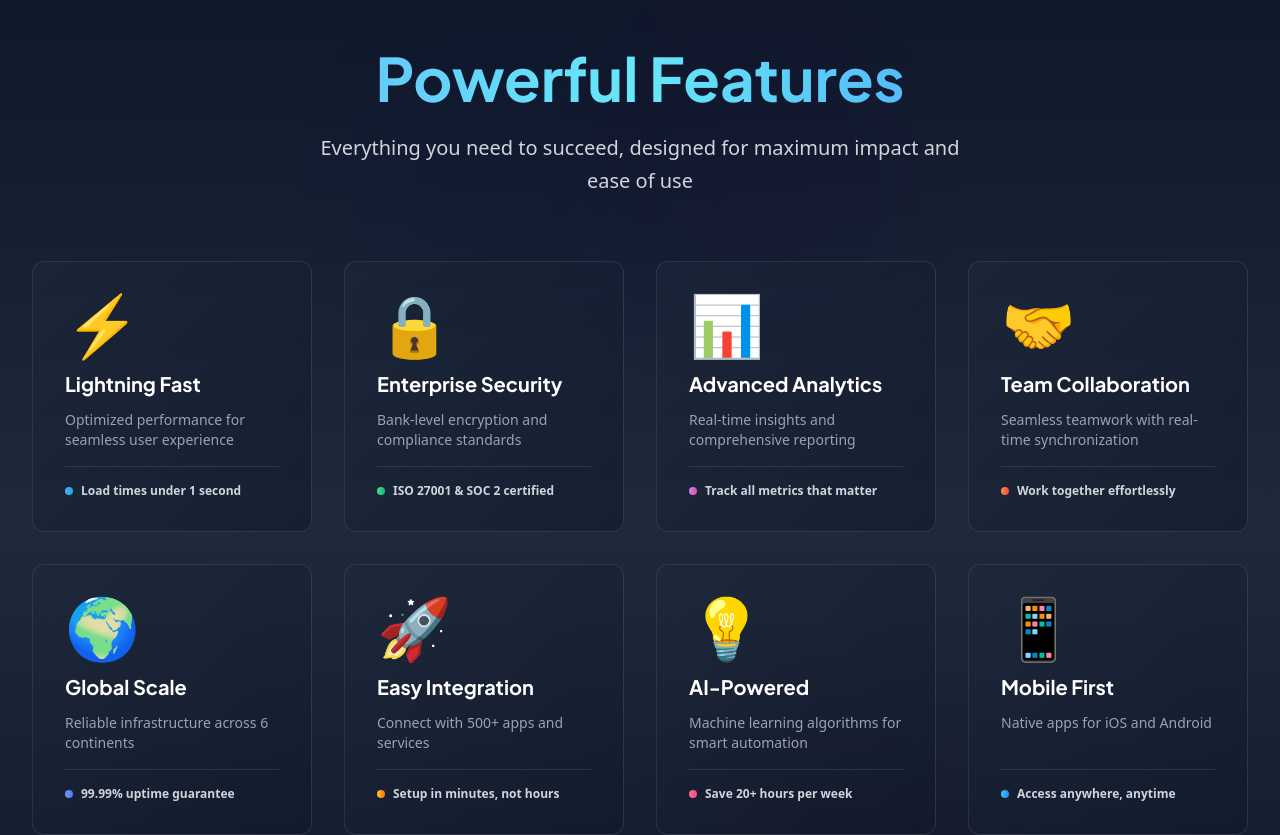
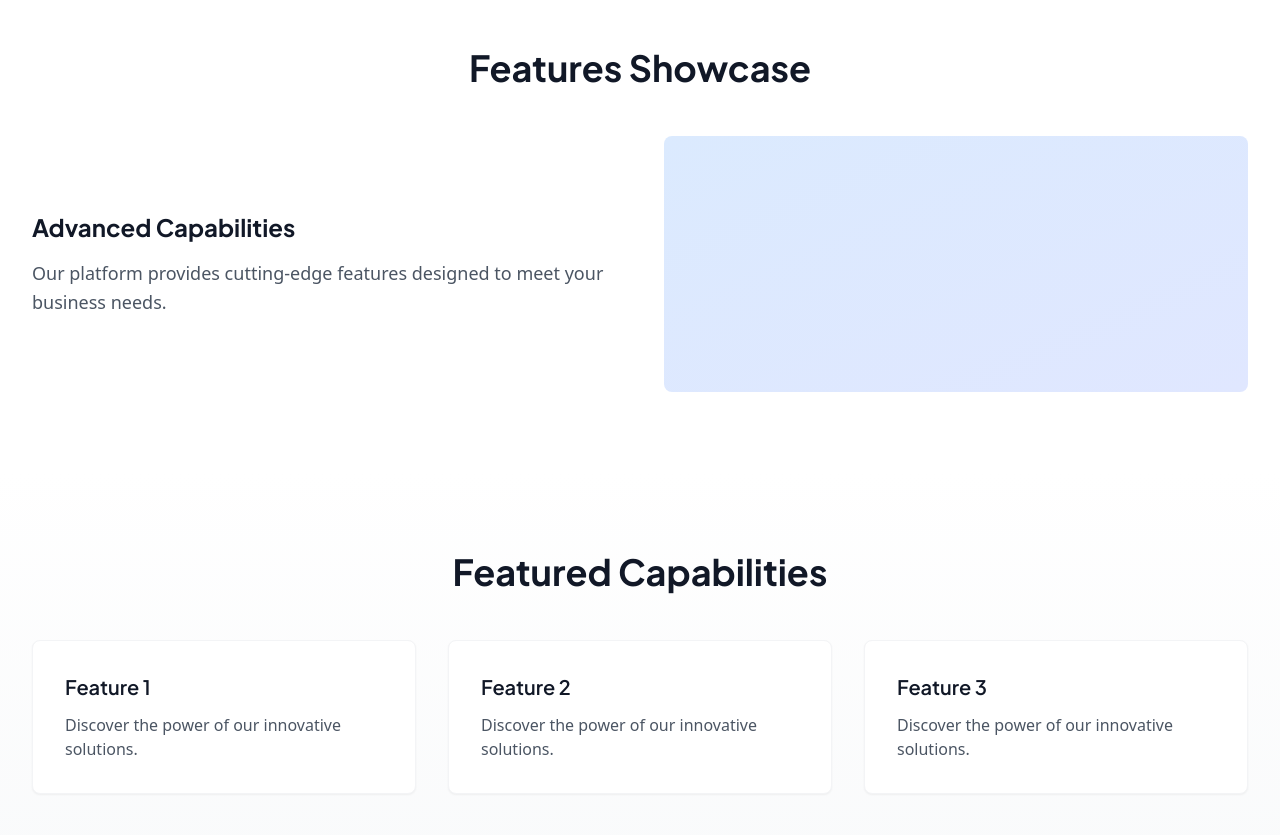
Before and after one commit to FeltSense/web-project-90f869ea-d09e-418f-9369-cc0209593515-1766157275964, a Next.js app: page / in a window 1280 px wide. Shown: the part 2960-3795 px from the top of the page. Built offline with nearby package versions, Linux system fonts and the light colour scheme.

Commit message:
🔧 Build Fix: Updated components/KeyFeaturesShowcase.tsx

```diff
--- a/components/KeyFeaturesShowcase.tsx
+++ b/components/KeyFeaturesShowcase.tsx
@@ -1,257 +1,28 @@
 'use client';
 
-import { motion } from 'framer-motion';
 import React from 'react';
 
-interface Feature {
-  id: number;
-  icon: string;
-  title: string;
-  description: string;
-  benefit: string;
-  gradient: string;
-}
-
-const features: Feature[] = [
-  {
-    id: 1,
-    icon: '⚡',
-    title: 'Lightning Fast',
-    description: 'Optimized performance for seamless user experience',
-    benefit: 'Load times under 1 second',
-    gradient: 'from-blue-400 to-cyan-500'
-  },
-  {
-    id: 2,
-    icon: '🔒',
-    title: 'Enterprise Security',
-    description: 'Bank-level encryption and compliance standards',
-    benefit: 'ISO 27001 & SOC 2 certified',
-    gradient: 'from-green-400 to-emerald-500'
-  },
-  {
-    id: 3,
-    icon: '📊',
-    title: 'Advanced Analytics',
-    description: 'Real-time insights and comprehensive reporting',
-    benefit: 'Track all metrics that matter',
-    gradient: 'from-purple-400 to-pink-500'
-  },
-  {
-    id: 4,
-    icon: '🤝',
-    title: 'Team Collaboration',
-    description: 'Seamless teamwork with real-time synchronization',
-    benefit: 'Work together effortlessly',
-    gradient: 'from-orange-400 to-red-500'
-  },
-  {
-    id: 5,
-    icon: '🌍',
-    title: 'Global Scale',
-    description: 'Reliable infrastructure across 6 continents',
-    benefit: '99.99% uptime guarantee',
-    gradient: 'from-indigo-400 to-blue-500'
-  },
-  {
-    id: 6,
-    icon: '🚀',
-    title: 'Easy Integration',
-    description: 'Connect with 500+ apps and services',
-    benefit: 'Setup in minutes, not hours',
-    gradient: 'from-yellow-400 to-orange-500'
-  },
-  {
-    id: 7,
-    icon: '💡',
-    title: 'AI-Powered',
-    description: 'Machine learning algorithms for smart automation',
-    benefit: 'Save 20+ hours per week',
-    gradient: 'from-rose-400 to-pink-500'
-  },
-  {
-    id: 8,
-    icon: '📱',
-    title: 'Mobile First',
-    description: 'Native apps for iOS and Android',
-    benefit: 'Access anywhere, anytime',
-    gradient: 'from-cyan-400 to-blue-500'
-  }
-];
-
-const containerVariants = {
-  hidden: { opacity: 0 },
-  visible: {
-    opacity: 1,
-    transition: {
-      staggerChildren: 0.1,
-      delayChildren: 0.2
-    }
-  }
+const KeyFeaturesShowcase: React.FC = () => {
+  return (
+    <section className="py-20 px-4 sm:px-6 lg:px-8 bg-white">
+      <div className="max-w-7xl mx-auto">
+        <h2 className="text-4xl font-bold text-gray-900 mb-12 text-center">
+          Features Showcase
+        </h2>
+        <div className="grid grid-cols-1 md:grid-cols-2 gap-12">
+          <div className="flex flex-col justify-center">
+            <h3 className="text-2xl font-bold text-gray-900 mb-4">
+              Advanced Capabilities
+            </h3>
+            <p className="text-gray-600 text-lg leading-relaxed">
+              Our platform provides cutting-edge features designed to meet your business needs.
+            </p>
+          </div>
+          <div className="bg-gradient-to-br from-blue-100 to-indigo-100 rounded-lg h-64"></div>
+        </div>
+      </div>
+    </section>
+  );
 };
 
-const itemVariants = {
-  hidden: { opacity: 0, y: 20 },
-  visible: {
-    opacity: 1,
-    y: 0,
-    transition: {
-      duration: 0.5,
-      ease: 'easeOut'
-    }
-  }
-};
-
-const hoverVariants = {
-  hover: {
-    y: -10,
-    transition: {
-      duration: 0.3,
-      ease: 'easeOut'
-    }
-  }
-};
-
-export default function KeyFeaturesShowcase(): React.ReactElement {
-  return (
-    <section className="relative w-full py-20 px-4 sm:px-6 lg:px-8 bg-gradient-to-b from-slate-900 via-slate-800 to-slate-900 overflow-hidden">
-      {/* Background decorative elements */}
-      <div className="absolute inset-0 overflow-hidden pointer-events-none">
-        <div className="absolute top-0 left-1/4 w-96 h-96 bg-blue-500 rounded-full mix-blend-multiply filter blur-3xl opacity-20 animate-blob"></div>
-        <div className="absolute top-0 right-1/4 w-96 h-96 bg-purple-500 rounded-full mix-blend-multiply filter blur-3xl opacity-20 animate-blob animation-delay-2000"></div>
-        <div className="absolute -bottom-8 left-1/2 w-96 h-96 bg-pink-500 rounded-full mix-blend-multiply filter blur-3xl opacity-20 animate-blob animation-delay-4000"></div>
-      </div>
-
-      <div className="relative z-10 max-w-7xl mx-auto">
-        {/* Header */}
-        <motion.div
-          className="text-center mb-16"
-          initial={{ opacity: 0, y: -20 }}
-          whileInView={{ opacity: 1, y: 0 }}
-          viewport={{ once: true }}
-          transition={{ duration: 0.6 }}
-        >
-          <h2 className="text-4xl sm:text-5xl lg:text-6xl font-bold bg-gradient-to-r from-blue-400 via-cyan-300 to-blue-500 bg-clip-text text-transparent mb-6">
-            Powerful Features
-          </h2>
-          <p className="text-xl text-gray-300 max-w-2xl mx-auto leading-relaxed">
-            Everything you need to succeed, designed for maximum impact and ease of use
-          </p>
-        </motion.div>
-
-        {/* Features Grid */}
-        <motion.div
-          className="grid grid-cols-1 md:grid-cols-2 lg:grid-cols-4 gap-6 lg:gap-8"
-          variants={containerVariants}
-          initial="hidden"
-          whileInView="visible"
-          viewport={{ once: true, margin: '-100px' }}
-        >
-          {features.map((feature) => (
-            <motion.div
-              key={feature.id}
-              variants={itemVariants}
-              whileHover="hover"
-              className="group relative"
-            >
-              <motion.div variants={hoverVariants} className="h-full">
-                {/* Card background with gradient */}
-                <div className={`absolute inset-0 bg-gradient-to-br ${feature.gradient} rounded-xl opacity-0 group-hover:opacity-10 transition-opacity duration-300`}></div>
-
-                {/* Card border gradient */}
-                <div className="absolute inset-0 bg-gradient-to-br from-white/10 to-white/5 rounded-xl opacity-0 group-hover:opacity-100 transition-opacity duration-300 p-[1px]">
-                  <div className="absolute inset-0 bg-gradient-to-b from-slate-800/80 to-slate-900/80 rounded-xl"></div>
-                </div>
-
-                {/* Card content */}
-                <div className="relative h-full p-8 rounded-xl border border-white/10 group-hover:border-white/20 transition-colors duration-300 backdrop-blur-sm bg-gradient-to-br from-slate-800/50 to-slate-900/50 flex flex-col">
-                  {/* Icon */}
-                  <motion.div
-                    className="text-6xl mb-4 inline-block"
-                    initial={{ scale: 1 }}
-                    whileHover={{ scale: 1.2, rotate: 10 }}
-                    transition={{ duration: 0.3 }}
-                  >
-                    {feature.icon}
-                  </motion.div>
-
-                  {/* Title */}
-                  <h3 className="text-xl font-bold text-white mb-3 group-hover:text-transparent group-hover:bg-gradient-to-r group-hover:from-blue-400 group-hover:to-cyan-400 group-hover:bg-clip-text transition-all duration-300">
-                    {feature.title}
-                  </h3>
-
-                  {/* Description */}
-                  <p className="text-gray-400 text-sm mb-4 flex-grow">
-                    {feature.description}
-                  </p>
-
-                  {/* Benefit badge */}
-                  <div className="flex items-center gap-2 pt-4 border-t border-white/10">
-                    <div className={`w-2 h-2 rounded-full bg-gradient-to-r ${feature.gradient}`}></div>
-                    <p className="text-xs font-semibold text-gray-300">
-                      {feature.benefit}
-                    </p>
-                  </div>
-
-                  {/* Hover accent line */}
-                  <motion.div
-                    className={`absolute bottom-0 left-0 h-1 bg-gradient-to-r ${feature.gradient} rounded-full`}
-                    initial={{ width: 0 }}
-                    whileHover={{ width: '100%' }}
-                    transition={{ duration: 0.3 }}
-                  ></motion.div>
-                </div>
-              </motion.div>
-            </motion.div>
-          ))}
-        </motion.div>
-
-        {/* CTA Section */}
-        <motion.div
-          className="mt-16 text-center"
-          initial={{ opacity: 0, y: 20 }}
-          whileInView={{ opacity: 1, y: 0 }}
-          viewport={{ once: true }}
-          transition={{ duration: 0.6, delay: 0.4 }}
-        >
-          <p className="text-gray-400 mb-6">
-            Ready to experience these features firsthand?
-          </p>
-          <motion.button
-            whileHover={{ scale: 1.05 }}
-            whileTap={{ scale: 0.95 }}
-            className="px-8 py-3 bg-gradient-to-r from-blue-500 to-cyan-500 text-white font-semibold rounded-lg hover:shadow-lg hover:shadow-cyan-500/50 transition-shadow duration-300"
-          >
-            Get Started Free
-          </motion.button>
-        </motion.div>
-      </div>
-
-      <style>{`
-        @keyframes blob {
-          0%, 100% {
-            transform: translate(0, 0) scale(1);
-          }
-          33% {
-            transform: translate(30px, -50px) scale(1.1);
-          }
-          66% {
-            transform: translate(-20px, 20px) scale(0.9);
-          }
-        }
-
-        .animate-blob {
-          animation: blob 7s infinite;
-        }
-
-        .animation-delay-2000 {
-          animation-delay: 2s;
-        }
-
-        .animation-delay-4000 {
-          animation-delay: 4s;
-        }
-      `}</style>
-    </section>
-  );
-}
+export default KeyFeaturesShowcase;
```
